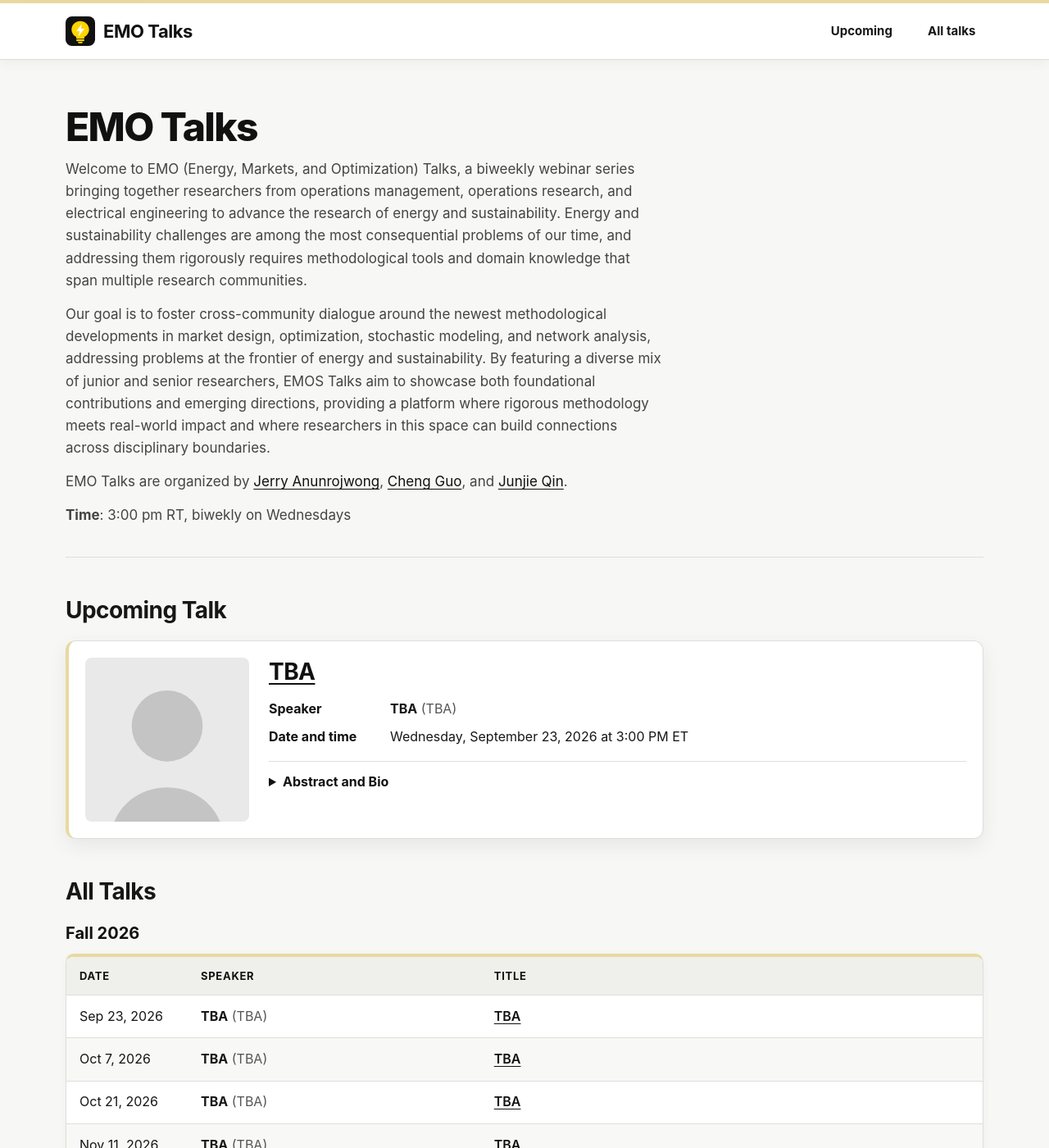
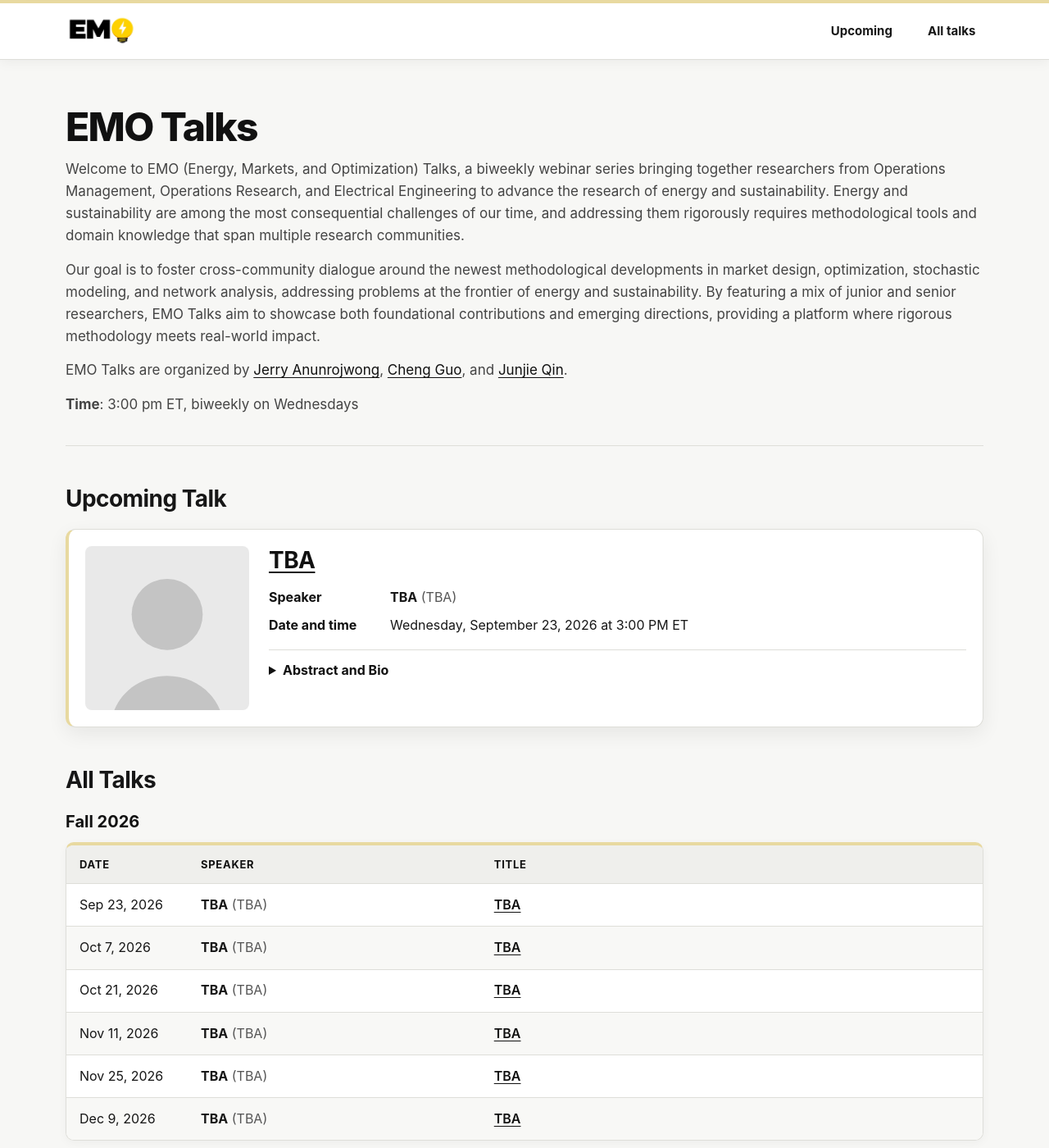
Before and after one commit to emoseminars/emoseminars.github.io, a Jekyll site: the page built from index.md, in a window 1280 px wide and 1400 px high. Shown: the whole window at 82% size. Built offline with Jekyll 4.4.1, drawn with Linux system fonts in a browser that asks for light colours; some of the changed text lies outside the part shown.

Commit message:
Formatting

```diff
--- a/_config.yml
+++ b/_config.yml
@@ -18,9 +18,9 @@ icon: /assets/images/emo-talks-icon.svg
 # the compact mark/title treatment in the header without becoming the favicon.
 # Set `includes_title` to false if visible "EMO Talks" text should remain beside it.
 header_logo:
-  path:
-  width: 240
-  height: 56
+  path: /assets/images/emo-logo-cropped.png
+  width: 760
+  height: 340
   includes_title: true
 
 theme_color: "#111111"
--- a/_includes/footer.html
+++ b/_includes/footer.html
@@ -4,7 +4,7 @@
   <div class="wrapper">
     <div class="footer-content">
       <div class="footer-brand">
-        <p class="footer-copyright">© 2026 EMOS. Talk titles, abstracts, slides, and recordings remain the copyright of their respective authors, posted with permission.</p>
+        <p class="footer-copyright">© 2026 EMO. Talk titles, abstracts, slides, and recordings remain the copyright of their respective authors, posted with permission.</p>
       </div>
       <a class="footer-back-to-top" href="#top">Back to top <span aria-hidden="true">↑</span></a>
     </div>
--- a/_sass/minima/custom-styles.scss
+++ b/_sass/minima/custom-styles.scss
@@ -212,7 +212,6 @@ summary:focus-visible,
 }
 
 .talks-introduction-content {
-  max-width: 68ch;
   color: #444444;
   font-size: 1.0625rem;
 }
--- a/index.md
+++ b/index.md
@@ -3,10 +3,10 @@ layout: talks
 title: EMO Talks
 ---
 
-Welcome to EMO (Energy, Markets, and Optimization) Talks, a biweekly webinar series bringing together researchers from operations management, operations research, and electrical engineering to advance the research of energy and sustainability. Energy and sustainability challenges are among the most consequential problems of our time, and addressing them rigorously requires methodological tools and domain knowledge that span multiple research communities.
+Welcome to EMO (Energy, Markets, and Optimization) Talks, a biweekly webinar series bringing together researchers from Operations Management, Operations Research, and Electrical Engineering to advance the research of energy and sustainability. Energy and sustainability are among the most consequential challenges of our time, and addressing them rigorously requires methodological tools and domain knowledge that span multiple research communities.
 
-Our goal is to foster cross-community dialogue around the newest methodological developments in market design, optimization, stochastic modeling, and network analysis, addressing problems at the frontier of energy and sustainability. By featuring a diverse mix of junior and senior researchers, EMOS Talks aim to showcase both foundational contributions and emerging directions, providing a platform where rigorous methodology meets real-world impact and where researchers in this space can build connections across disciplinary boundaries.
+Our goal is to foster cross-community dialogue around the newest methodological developments in market design, optimization, stochastic modeling, and network analysis, addressing problems at the frontier of energy and sustainability. By featuring a mix of junior and senior researchers, EMO Talks aim to showcase both foundational contributions and emerging directions, providing a platform where rigorous methodology meets real-world impact.
 
 EMO Talks are organized by [Jerry Anunrojwong](https://jerryanunroj.github.io), [Cheng Guo](https://chengg04.github.io), and [Junjie Qin](https://engineering.purdue.edu/people/junjie.qin.1).
 
-**Time**: 3:00 pm RT, biwekly on Wednesdays
+**Time**: 3:00 pm ET, biweekly on Wednesdays
```
Also changed, not shown: assets/images/emo-logo-cropped.png (added), assets/images/emo_logo.jpeg (added).
